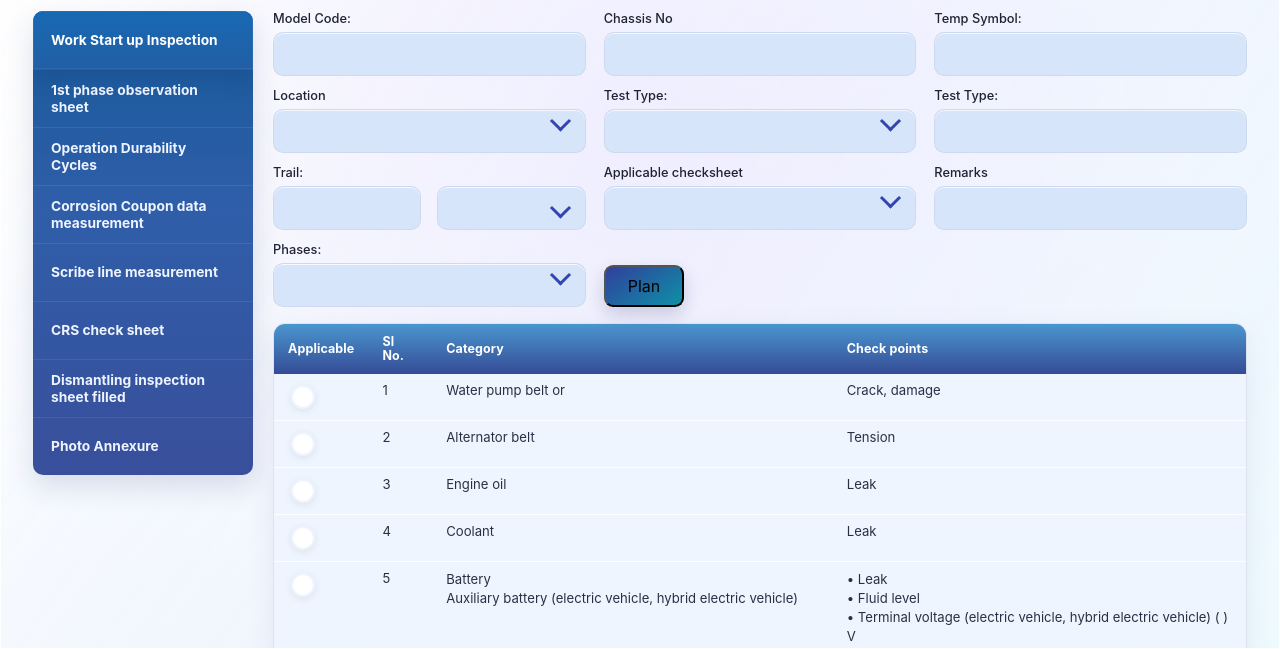
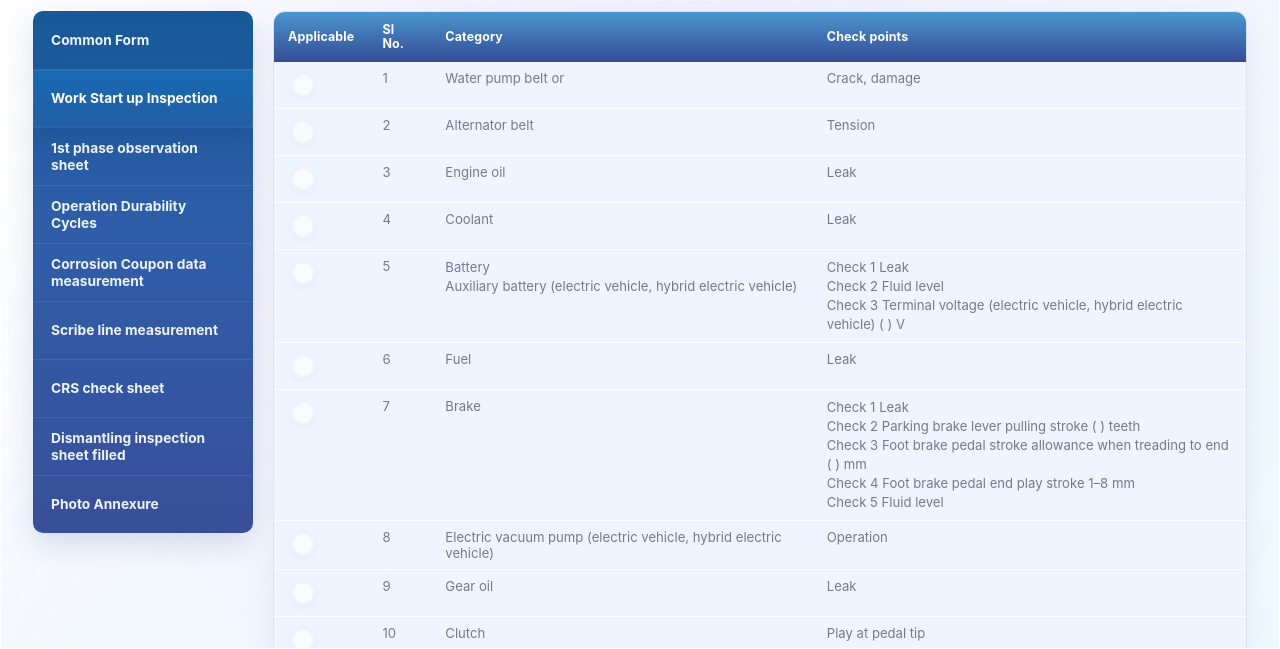
Before and after one commit to ayushsotechy/Rust-Endurance, a website: page MIC/model menu/model addition/index.html in a window 1280 px wide. Shown: the part 151-800 px from the top of the page. Drawn offline with Linux system fonts and the light colour scheme.

Commit message:
Separate common form and refine checklist text

```diff
--- a/MIC/model menu/model addition/app.js
+++ b/MIC/model menu/model addition/app.js
@@ -4,9 +4,15 @@ const homeHref = `${window.location.origin}/`;
 const sectionTabs = document.querySelector('#sectionTabs');
 const sectionTitle = document.querySelector('#sectionTitle');
 const sectionBody = document.querySelector('#sectionBody');
+const commonDetailsSectionId = 'common_form';
 let toastTimer;
 let activeSectionId = 'work_start_up_inspection';
 let activePhaseBySection = {
+  [commonDetailsSectionId]: '0 Phase',
+  work_start_up_inspection: '0 Phase',
+  first_phase_observation_sheet: '0 Phase',
+  operation_durability_cycles: '0 Phase',
+  corrosion_coupon_measurement: '0 Phase',
   scribe_line_measurement: '0 Phase',
   crs_check_sheet: '0 Phase',
   dismantling_inspection: '0 Phase',
@@ -206,7 +212,7 @@ const sections = {
         legacyRadioCell(),
         '5',
         { text: 'Battery\nAuxiliary battery (electric vehicle, hybrid electric vehicle)', className: 'multiline-cell' },
-        { text: '• Leak\n• Fluid level\n• Terminal voltage (electric vehicle, hybrid electric vehicle) (     ) V', className: 'multiline-cell' }
+        { text: 'Check 1  Leak\nCheck 2  Fluid level\nCheck 3  Terminal voltage (electric vehicle, hybrid electric vehicle) (     ) V', className: 'multiline-cell' }
       ],
       [legacyRadioCell(), '6', 'Fuel', 'Leak'],
       [
@@ -214,7 +220,7 @@ const sections = {
         '7',
         'Brake',
         {
-          text: '• Leak\n• Parking brake lever pulling stroke (     ) teeth\n• Foot brake pedal stroke allowance when treading to end (     ) mm\n• Foot brake pedal end play stroke 1–8 mm\n• Fluid level',
+          text: 'Check 1  Leak\nCheck 2  Parking brake lever pulling stroke (     ) teeth\nCheck 3  Foot brake pedal stroke allowance when treading to end (     ) mm\nCheck 4  Foot brake pedal end play stroke 1–8 mm\nCheck 5  Fluid level',
           className: 'multiline-cell'
         }
       ],
@@ -230,14 +236,14 @@ const sections = {
         legacyRadioCell(),
         '11',
         'Tire',
-        { text: '• Abnormal wear, damage\n• Air pressure', className: 'multiline-cell' }
+        { text: 'Check 1  Abnormal wear, damage\nCheck 2  Air pressure', className: 'multiline-cell' }
       ],
       [legacyRadioCell(), '12', 'Exhaust gas', 'Leak, smoke color, smoke volume'],
       [
         legacyRadioCell(),
         '13',
         'Steering',
-        { text: '• Looseness, noise, abnormal heaviness during operation\n• Play', className: 'multiline-cell' }
+        { text: 'Check 1  Looseness, noise, abnormal heaviness during operation\nCheck 2  Play', className: 'multiline-cell' }
       ],
       [legacyRadioCell(), '14', 'Door lock, hood lock', 'Operation'],
       [legacyRadioCell(), '15', 'Mirror, sun visor', 'Operation, retention'],
@@ -341,8 +347,20 @@ const sections = {
       [{ type: 'radio' }, 'P-03', 'Underbody', 'Pending'],
       [{ type: 'radio' }, 'P-04', 'Close-up rust area', 'Pending']
     ]
+  },
+  [commonDetailsSectionId]: {
+    title: 'Common Form',
+    formOnly: true
   }
 };
+
+const phaseLinkedSectionIds = Object.keys(sections).filter((sectionId) => sectionId !== commonDetailsSectionId);
+
+const sharedPhase = activePhaseBySection[commonDetailsSectionId] || phaseOptions[0];
+activePhaseBySection[commonDetailsSectionId] = sharedPhase;
+phaseLinkedSectionIds.forEach((sectionId) => {
+  activePhaseBySection[sectionId] = sharedPhase;
+});
 
 if (persistedState.activeSectionId && persistedState.activeSectionId in sections) {
   activeSectionId = persistedState.activeSectionId;
@@ -478,24 +496,29 @@ function renderField(field) {
   `;
 }
 
-function getSharedFields(sectionId) {
-  const config = sections[sectionId];
-  if (config.preserveLocal) return localDetailFields;
+function getCommonFields() {
+  const applicableChecksheetOptions = Object.entries(sections)
+    .filter(([sectionId, config]) => !config.formOnly && sectionId !== commonDetailsSectionId)
+    .map(([, config]) => config.title);
 
   return sharedDetailFields.map((field) => {
     if (field.name === 'applicableChecksheet') {
-      return { ...field, options: [config.title] };
+      return { ...field, options: applicableChecksheetOptions };
     }
     return field;
   });
 }
 
-function renderSharedDetailsForm(sectionId) {
+function renderCommonDetailsForm() {
   return `
-    <form class="addition-form layout-standard">
-      ${getSharedFields(sectionId).map(renderField).join('')}
-      <button class="primary-button plan-button" type="button" data-plan data-section="${sectionId}">Plan</button>
-    </form>
+    <section class="sheet-detail common-form-sheet" aria-label="Common form">
+      <form class="addition-form layout-standard">
+        ${getCommonFields().map(renderField).join('')}
+      </form>
+      <div class="sheet-actions">
+        <button class="primary-button save-sheet" type="button" data-save-common>Save</button>
+      </div>
+    </section>
   `;
 }
 
@@ -773,8 +796,7 @@ function renderSection(sectionId) {
   persistedState.activeSectionId = sectionId;
   sectionTitle.textContent = config.title;
   sectionBody.innerHTML = `
-    ${renderSharedDetailsForm(sectionId)}
-    ${config.phaseSheet ? renderPhaseSheet(sectionId, config) : renderTable(config.columns, config.rows, config.legacyTable)}
+    ${sectionId === commonDetailsSectionId ? renderCommonDetailsForm() : renderPhaseSheet(sectionId, config)}
   `;
 
   sectionTabs.querySelectorAll('[data-section]').forEach((button) => {
@@ -782,21 +804,26 @@ function renderSection(sectionId) {
     button.setAttribute('aria-pressed', String(button.dataset.section === sectionId));
   });
 
-  const planButton = sectionBody.querySelector('[data-plan]');
-  if (planButton) {
-    planButton.addEventListener('click', () => {
-      window.location.href = `./plan/?section=${encodeURIComponent(sectionId)}`;
-    });
-  }
-
   const phaseSelect = sectionBody.querySelector('[data-phase-select]');
   if (phaseSelect) {
     phaseSelect.addEventListener('change', () => {
       persistControls();
-      activePhaseBySection[sectionId] = phaseSelect.value || phaseOptions[0];
+      const nextPhase = phaseSelect.value || phaseOptions[0];
+      activePhaseBySection[commonDetailsSectionId] = nextPhase;
+      phaseLinkedSectionIds.forEach((linkedSectionId) => {
+        activePhaseBySection[linkedSectionId] = nextPhase;
+      });
       persistedState.activePhaseBySection = { ...activePhaseBySection };
       saveState();
       renderSection(sectionId);
+    });
+  }
+
+  const saveCommonButton = sectionBody.querySelector('[data-save-common]');
+  if (saveCommonButton) {
+    saveCommonButton.addEventListener('click', () => {
+      persistControls();
+      showToast('Common form saved');
     });
   }
 
--- a/MIC/model menu/model addition/index.html
+++ b/MIC/model menu/model addition/index.html
@@ -57,6 +57,7 @@
 
         <div class="addition-layout">
           <aside class="step-rail" aria-label="Check sheet sections" id="sectionTabs">
+            <button class="step-item" type="button" data-section="common_form">Common Form</button>
             <button class="step-item active" type="button" data-section="work_start_up_inspection">Work Start up Inspection</button>
             <button class="step-item" type="button" data-section="first_phase_observation_sheet">1st phase observation sheet</button>
             <button class="step-item" type="button" data-section="operation_durability_cycles">Operation Durability Cycles</button>
```
